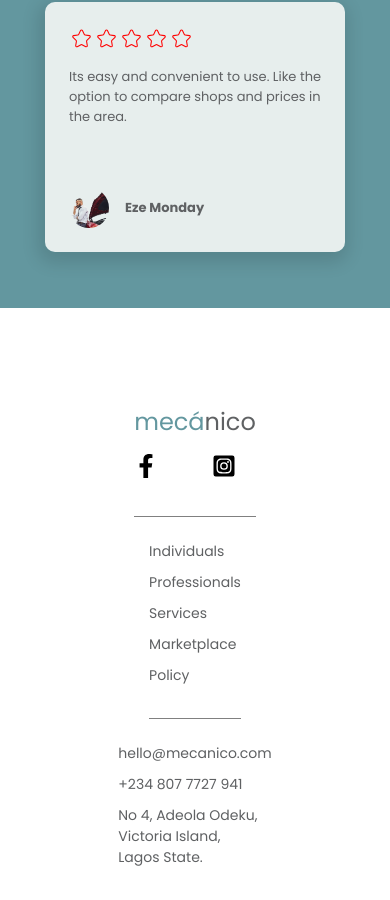
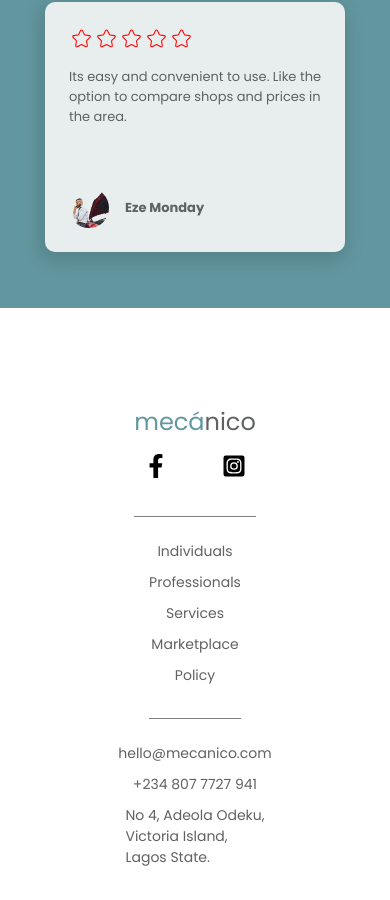
Before and after one commit to Deyjuwon/mecanico, a React (Vite) app: page / in a window 390 px wide. Shown: the part 4030-4930 px from the top of the page. Built offline with nearby package versions, Linux system fonts and the light colour scheme; some icons are missing.

Commit message:
footer responsiveness

```diff
--- a/src/Components/Footer/Footer.css
+++ b/src/Components/Footer/Footer.css
@@ -62,6 +62,21 @@
 
     }
 
+    .ft {
+        display: flex;
+        flex-direction: column;
+        gap: 10px;
+        align-items: center;
+    }
+
+    .ft ul {
+        display: flex;
+        flex-direction: column;
+        gap: 10px;
+        align-items: center;
+
+    }
+
     .ft-1 {
         display: flex;
         flex-direction: column;
```
